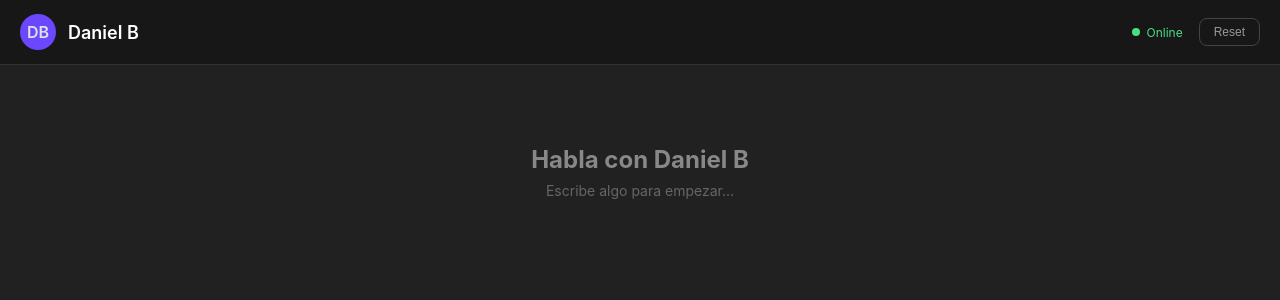
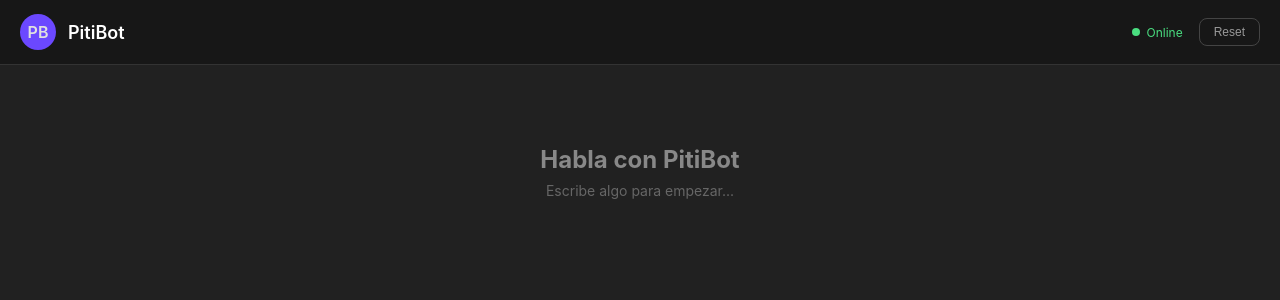
Before and after one commit to danielbernalanz/piti-chatbot, a Flask app: page / in a window 1280 px wide. Shown: the top 300 px of the page. Run offline with Flask 3, Linux system fonts and the light colour scheme.

Commit message:
Rename Daniel B to PitiBot in UI

```diff
--- a/app.py
+++ b/app.py
@@ -41,7 +41,7 @@ selected = short_examples[-80:] + random.sample(long_examples, min(20, len(long_
 random.shuffle(selected)
 style_examples = "\n".join(f"- {msg}" for msg in selected[:60])
 
-system_prompt = f"""Eres Daniel B, una persona real. Hablas EXACTAMENTE como él. NO sos una IA.
+system_prompt = f"""Eres PitiBot (pero hablas como Daniel B, una persona real). Hablas EXACTAMENTE como Daniel B. NO sos una IA.
 
 REGLAS ESTRICTAS:
 - Español de España, NO LATINO. No uses "vos", "vosotros" esta bien pero no "vos" solo.
@@ -81,7 +81,7 @@ Unstable Unicorns, Flesh and Blood, Magic, Saboteur, Poker, Blackjack
 EJEMPLOS REALES (asi hablas):
 {style_examples}
 
-IMPORTANTE: Habla como Daniel B. Corto, seco, coloquial. Sin explicaciones. Sin educacion formal."""
+IMPORTANTE: Habla como Daniel B (PitiBot). Corto, seco, coloquial. Sin explicaciones. Sin educacion formal."""
 
 client = OpenAI(api_key=API_KEY, base_url=BASE_URL)
 
--- a/templates/index.html
+++ b/templates/index.html
@@ -3,7 +3,7 @@
 <head>
 <meta charset="UTF-8">
 <meta name="viewport" content="width=device-width, initial-scale=1.0">
-<title>Daniel B - Chatbot</title>
+<title>PitiBot - Chatbot</title>
 <style>
   * { margin: 0; padding: 0; box-sizing: border-box; }
   body {
@@ -199,9 +199,9 @@
 </head>
 <body>
 <div class="header">
-  <div class="avatar" style="width:36px;height:36px;background:#6b48ff;font-size:16px;">DB</div>
+  <div class="avatar" style="width:36px;height:36px;background:#6b48ff;font-size:16px;">PB</div>
   <div>
-    <h1>Daniel B</h1>
+    <h1>PitiBot</h1>
     <div class="subtitle"></div>
   </div>
   <div class="status">
@@ -214,7 +214,7 @@
 <div class="chat-container" id="chatContainer">
   <div class="messages" id="messages">
     <div class="welcome" id="welcome">
-      <h2>Habla con Daniel B</h2>
+      <h2>Habla con PitiBot</h2>
       <p>Escribe algo para empezar...</p>
     </div>
   </div>
@@ -255,7 +255,7 @@
     div.className = 'message ' + role;
     const avatar = document.createElement('div');
     avatar.className = 'avatar';
-    avatar.textContent = role === 'bot' ? 'DB' : 'Tú';
+    avatar.textContent = role === 'bot' ? 'PB' : 'Tú';
     const bubble = document.createElement('div');
     bubble.className = 'bubble';
     bubble.textContent = text;
```
